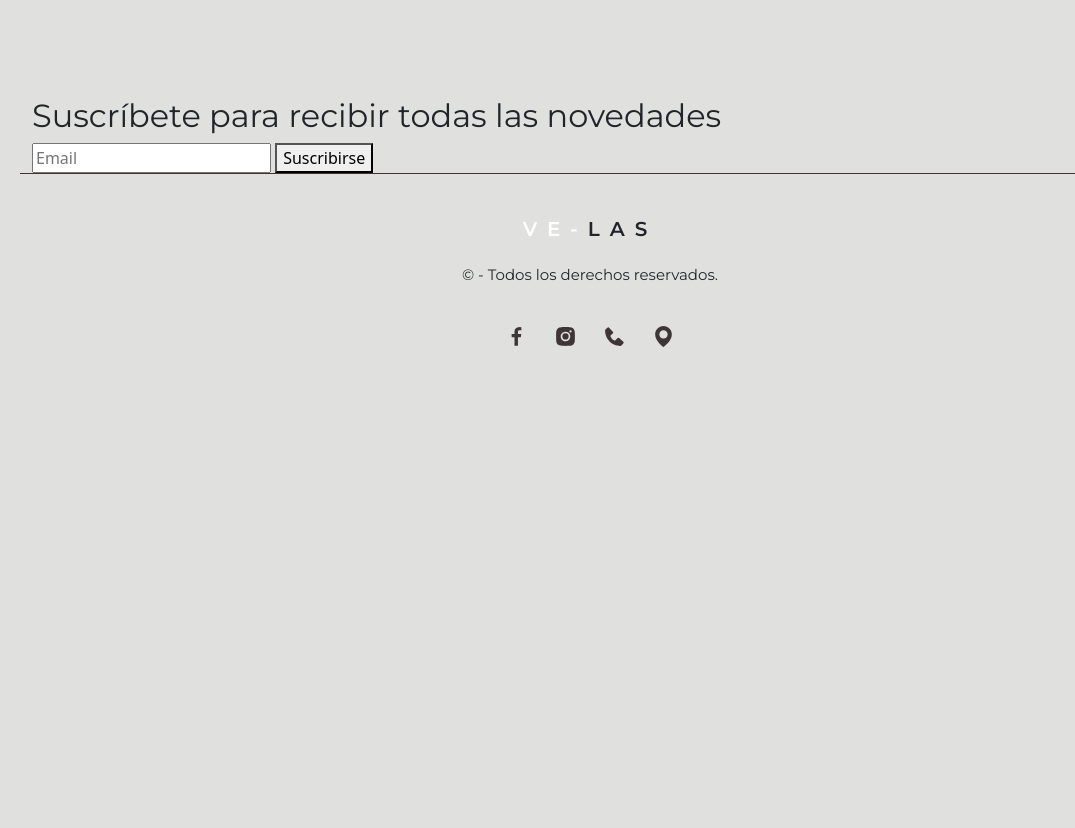
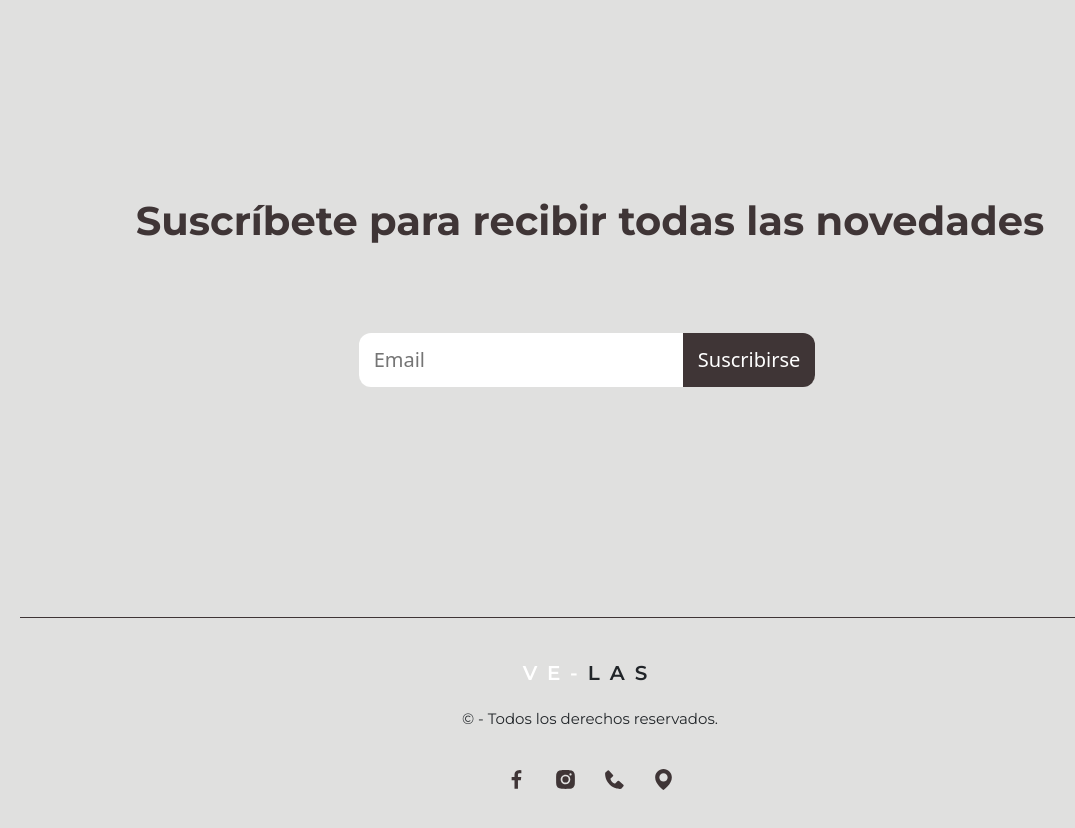
Before and after one commit to feruzu/VE-LAS, a plain HTML site: page index.html in a window 1280 px wide. Shown: the part 3175-4003 px from the top of the page, without its empty margins (50-1125 px from the left). Before the commit the page ends 3564 px from the top, so only its background shows below. Drawn offline with nearby package versions, Linux system fonts and the light colour scheme.

Commit message:
Css section suscribite

```diff
--- a/css/style.css
+++ b/css/style.css
@@ -398,6 +398,54 @@ footer .container img:hover {
     opacity: 60%;
 }
 
+#suscribite {
+    text-align: center;
+    margin: 200px 0 200px 0;
+}
+
+#suscribite h2 {
+    color: var(--color-primario);
+    font-size: 40px;
+    font-weight: 700;
+}
+
+#suscribite input, #suscribite button {
+    padding: 12px 15px;
+    border: none;
+    outline: none;
+    font-size: 20px;
+    margin-top: 80px;
+}
+
+#suscribite input {
+    margin: 30px 0;
+    border-radius: 12px 0 0 12px;
+    color: var(--color-primario);
+}
+
+#suscribite button {
+    position: relative;
+    left: -6px;
+    border-radius: 0 12px 12px 0;
+    background-color: var(--color-primario);
+    color: white;
+}
+
+#suscribite button:hover {
+    opacity: 60%;
+}
+
+#suscribite button:active {
+    opacity: 100%;
+}
+
+
+#suscribite p {
+    font-size: 25px;
+    font-weight: 600;
+    margin: 100px;
+}
+
 /* Responsive */
 
 @media screen and (min-width: 320px) and (max-width: 990px){
@@ -410,5 +458,10 @@ footer .container img:hover {
     width: 85%;
 }
 
+#suscribite input,
+#suscribite button
+ {
+    font-size: 18px;
+}
 
 }
```
